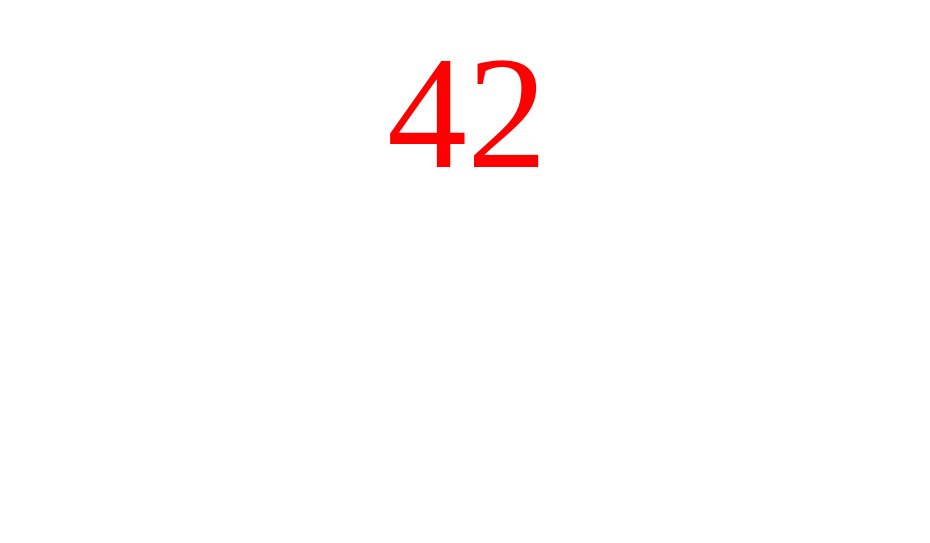
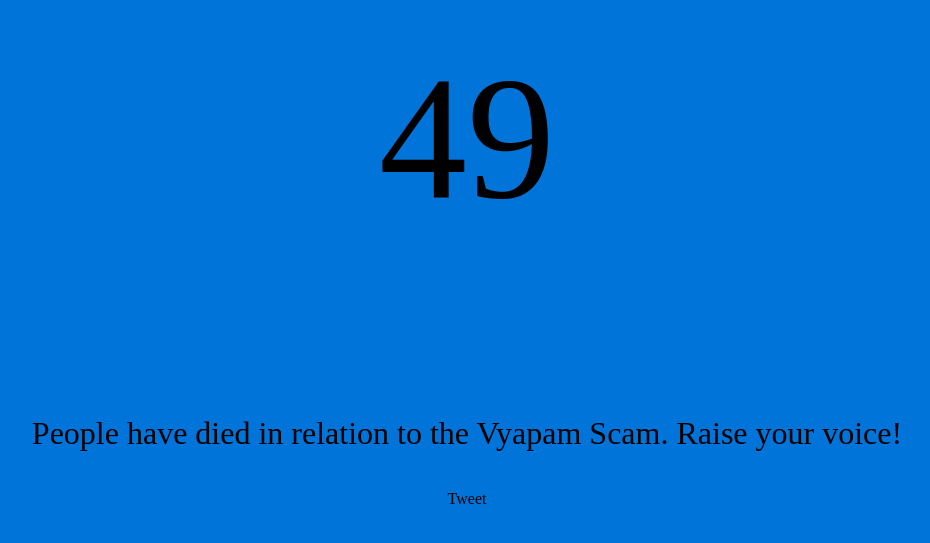
Before and after one commit to arelangi/vyapamscamdeaths.com, a plain HTML site: page index.html in a window 1280 px wide. Shown: the part 139-682 px from the top of the page, without its empty margins (173-1103 px from the left). Drawn offline with Linux system fonts and the light colour scheme.

Commit message:
done I guess

```diff
--- a/index.html
+++ b/index.html
@@ -4,19 +4,38 @@
 	<meta description="Vyapam Scam Death Counter">
 	<title>Vyapam Scam Deaths</title>
 	<style>
-		.center{
-			text-align: center;
-		}
-		.header{
-			font-size: 10em;
-			color: red;
-		}
-
+	.center{
+		text-align: center;
+	}
+	.head{
+		font-size: 11em;
+		color: #000000;
+	}
+	a{
+		color:inherit;
+		text-decoration: none;
+	}
+	.ref{
+		margin-bottom: 3%;
+		font-size: 2em;
+		color: #000000;
+	}
+	body{
+		background-color: #0074D9;
+	}
 	</style>
 </head>
 <body>
-		<div class="center header">
-			<p>42</p>
-		</div>
+	<div class="center head">
+		<p>49</p>
+	</div>
+	<div class="center">
+		<p class="ref"><a href="http://www.thenewsminute.com/article/exhaustive-list-deaths-linked-vyapam-scam-who-how-and-when-32003">People have died in relation to the Vyapam Scam. Raise your voice!</a></p>
+
+		<a href="https://twitter.com/share" class="twitter-share-button"{count} data-text="Where's the justice for the vyapam scam dead?" data-size="large" data-hashtags="vyapam">Tweet</a>
+		<script>!function(d,s,id){var js,fjs=d.getElementsByTagName(s)[0],p=/^http:/.test(d.location)?'http':'https';if(!d.getElementById(id)){js=d.createElement(s);js.id=id;js.src=p+'://platform.twitter.com/widgets.js';fjs.parentNode.insertBefore(js,fjs);}}(document, 'script', 'twitter-wjs');</script>
+	</div>
+
+
 </body>
 </html>
```
